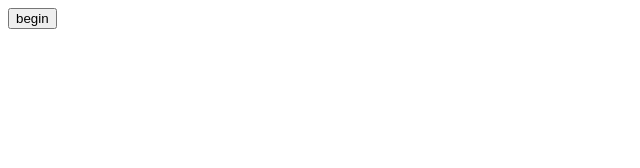
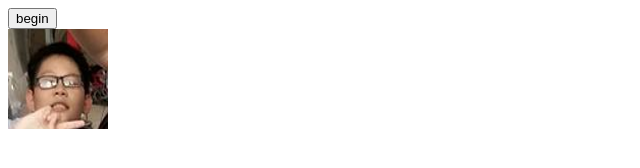
Before and after one commit to DOTRUONGTHINH/test, a plain HTML site: page index.html in a window 1280 px wide. Shown: the whole page, without its empty margins (0-640 px from the left). Drawn offline with Linux system fonts and the light colour scheme.

Commit message:
Update index.html

```diff
--- a/index.html
+++ b/index.html
@@ -9,6 +9,7 @@
 <body>
     <button id="myButton">begin</button>
     <div id="myDiv"></div>
+    <img src="Hung.png" id="Hung">
     <script src="Animations.js"></script>
 </body>
 </html>
```
